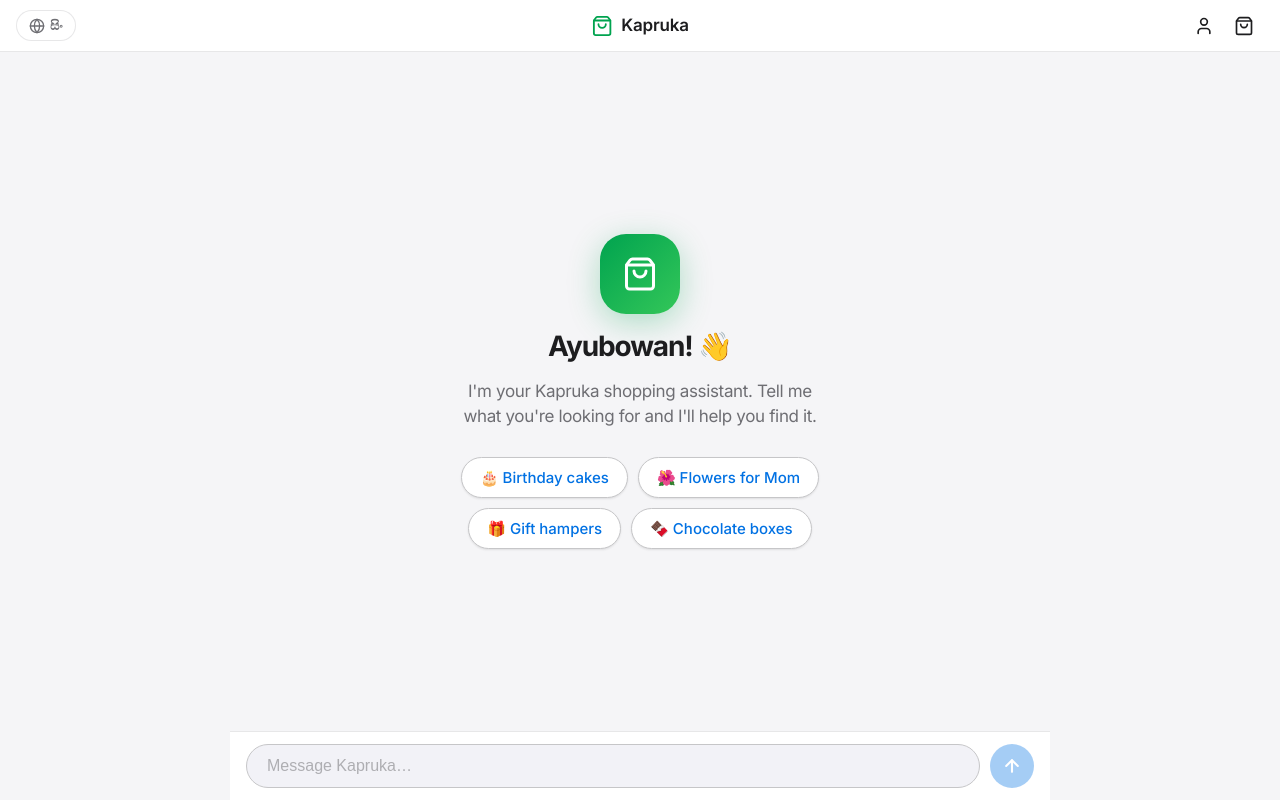
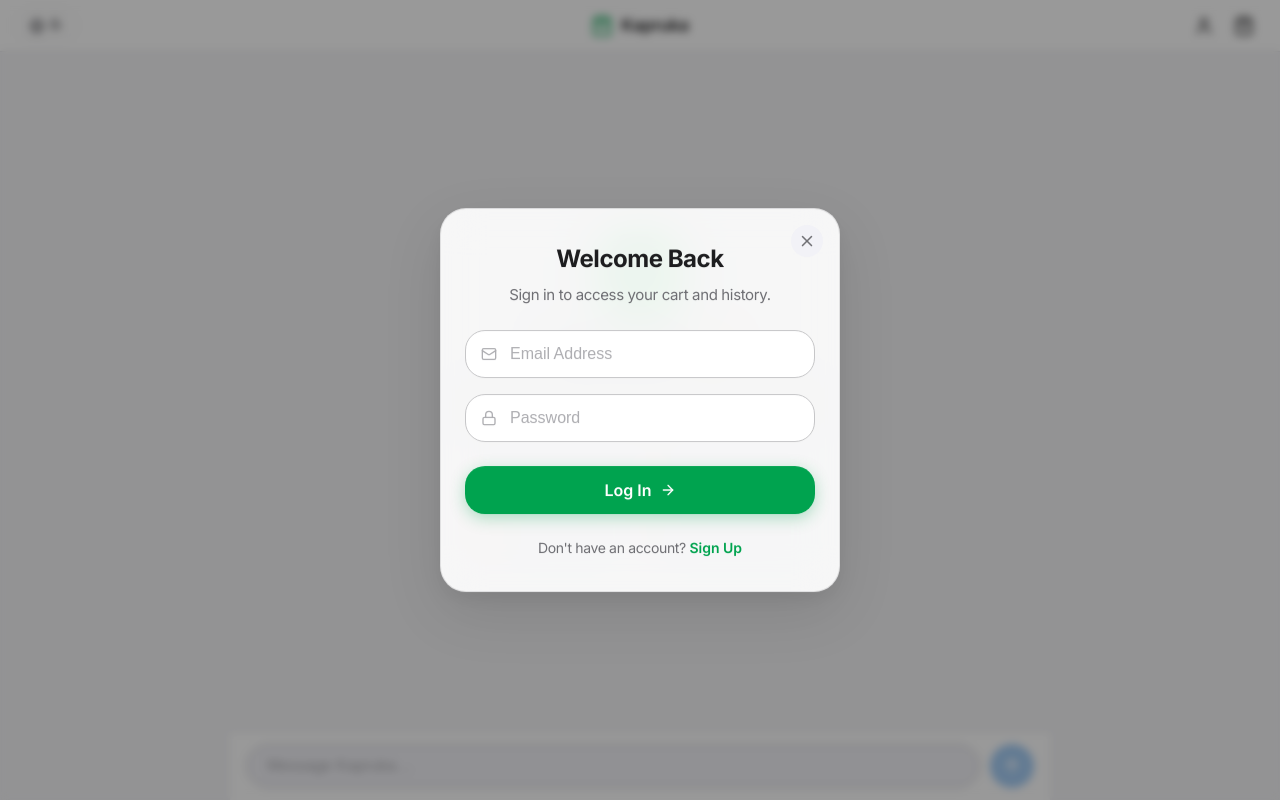
Before and after one commit to chamika-u/kapruka1, a Next.js app: page / in a window 1280 px wide. Built offline with nearby package versions, Linux system fonts and the light colour scheme.

Commit message:
feat: implement primary chat interface with multi-modal rendering and cart integration

```diff
--- a/src/app/page.tsx
+++ b/src/app/page.tsx
@@ -68,9 +68,18 @@
   const [errorDismissed, setErrorDismissed] = useState(false);
   const { cartCount, cart } = useCart();
   const { t, locale, setLocale } = useI18n();
-  const { user, logout } = useAuth();
+  const { user, logout, isLoading: isAuthLoading } = useAuth();
+  const [hasPromptedLogin, setHasPromptedLogin] = useState(false);
 
   const isLoading = status === "streaming" || status === "submitted";
+
+  // Pop up login form if user is not logged in when page loads
+  useEffect(() => {
+    if (!isAuthLoading && !user && !hasPromptedLogin) {
+      setLoginOpen(true);
+      setHasPromptedLogin(true);
+    }
+  }, [isAuthLoading, user, hasPromptedLogin]);
 
   // Reset dismiss when a new error appears
   useEffect(() => {
```
